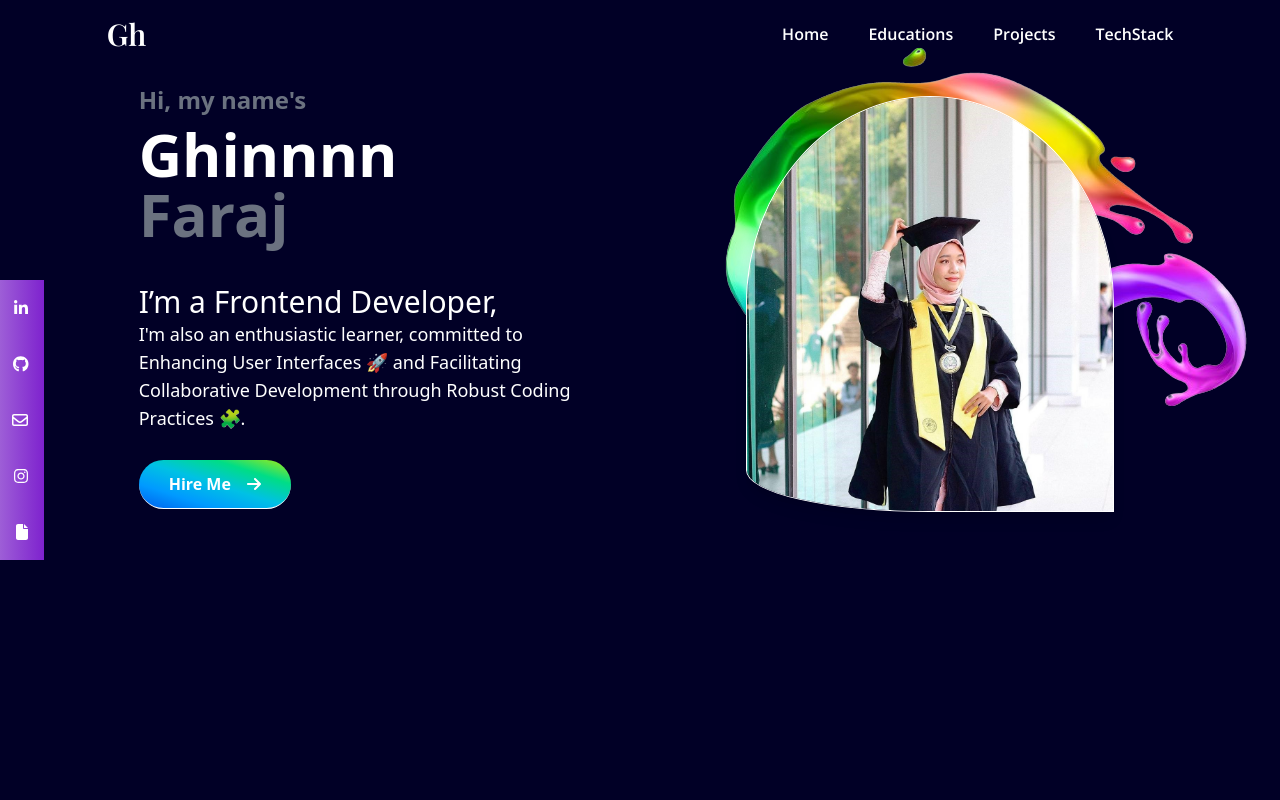
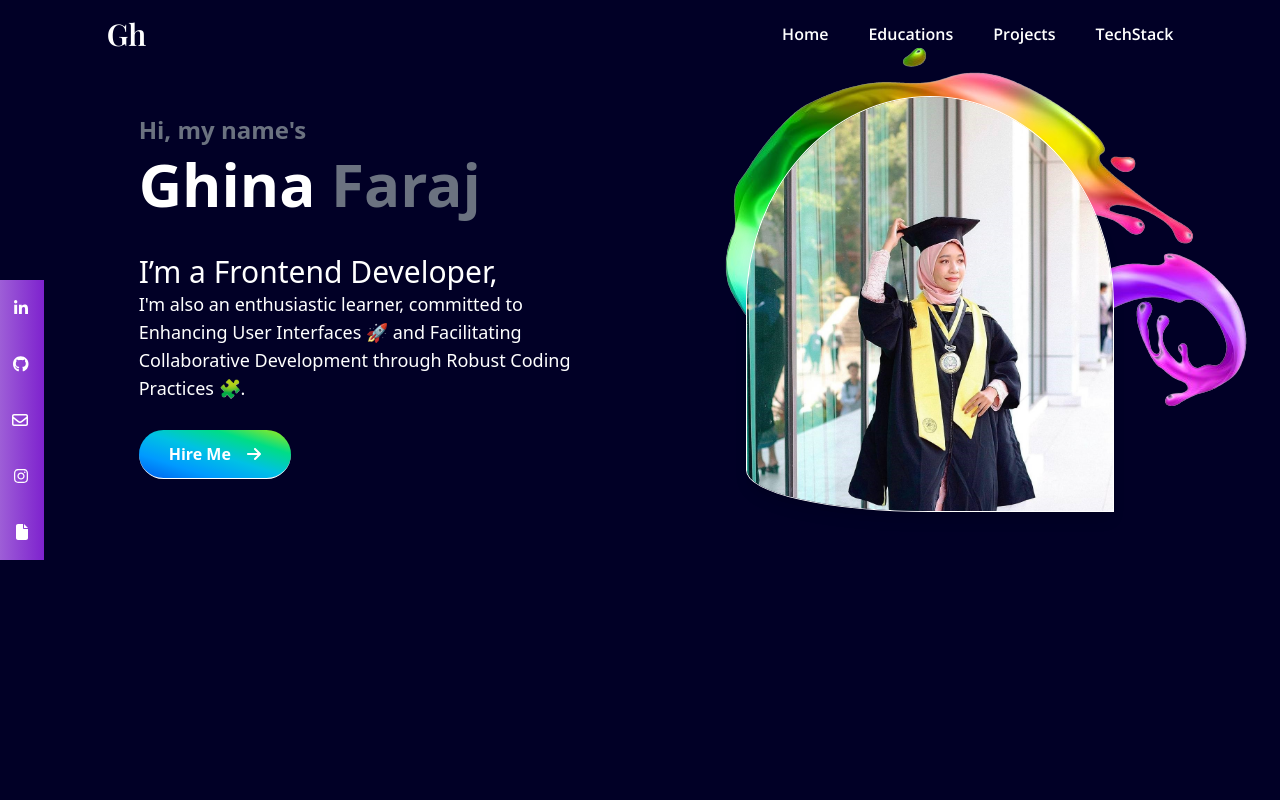
Before and after one commit to Ghinafarajwati/portofolio_Website, a React (Create React App) app: page / in a window 1280 px wide. Shown: the top 800 px of the page. Built offline with nearby package versions, Linux system fonts and the light colour scheme; the HTML template or start-up script is replaced by a standard one.

Commit message:
cahnge landingPage

```diff
--- a/src/pages/landingPage.jsx
+++ b/src/pages/landingPage.jsx
@@ -56,7 +56,7 @@ const LandingPage = () => {
         }}>
           <p className='text-center md:text-start text-2xl mb-2 xs:relative xs:text-gray-500 xs:font-semibold hover:text-yellow transition duration-500'>Hi, my name's</p>
           <p className="text-6xl font-semibold z-10 text-center md:text-start">
-            Ghinnnn {""}
+            Ghina {""}
             <span className="xs:relative xs:text-gray-500 xs:font-semibold hover:text-yellow transition duration-500">
             Faraj</span>
           </p>
```
